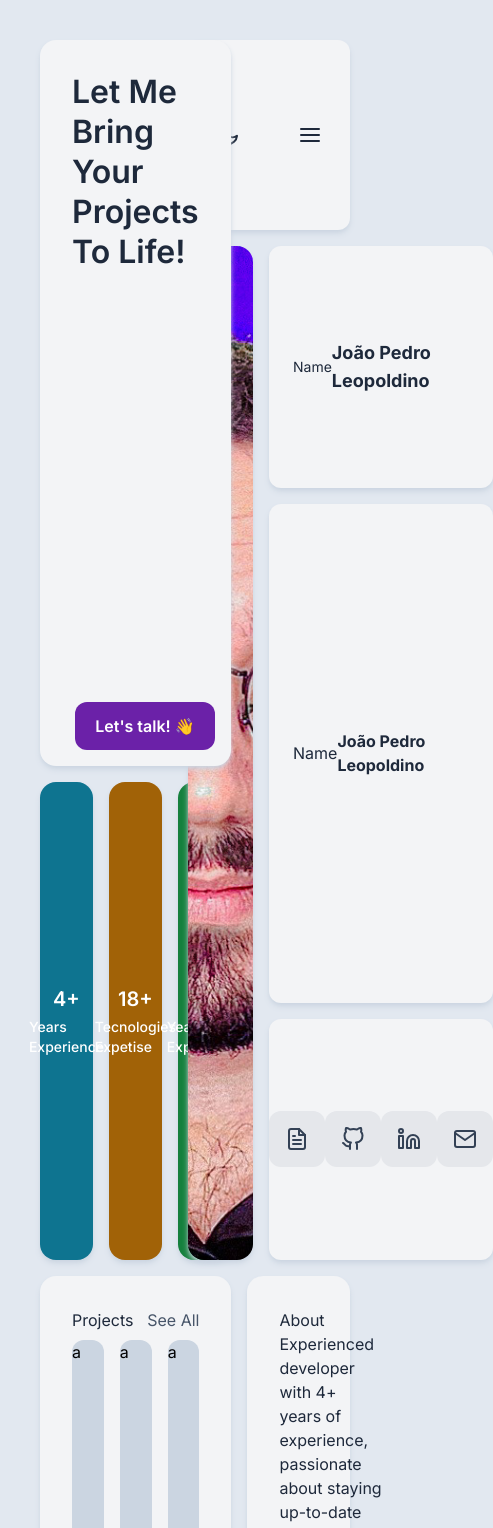
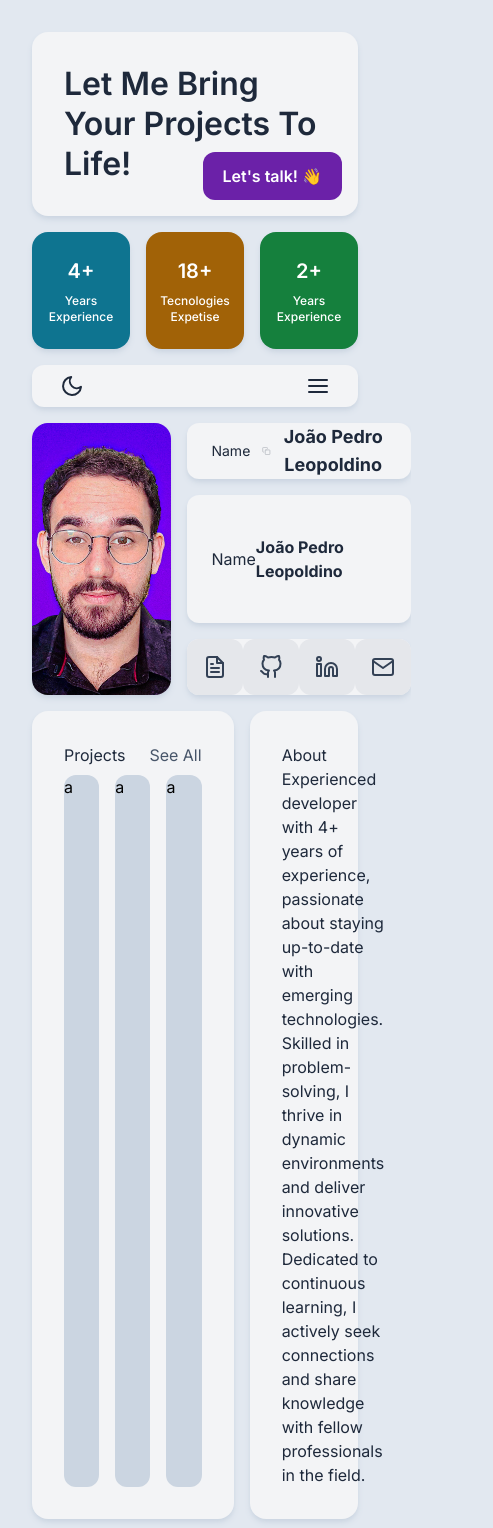
Before and after one commit to JPLeopoldino/portfolio_old, a Next.js app: page / in a window 390 px wide. Shown: the top 1528 px of the page, 493 px wide, since content can reach past the window. Built offline with nearby package versions, Linux system fonts and the light colour scheme.

Commit message:
feat: improve project responsiveness

```diff
--- a/src/app/page.tsx
+++ b/src/app/page.tsx
@@ -1,20 +1,20 @@
-import { About, Hero, Menu, PersonalInfo, Projects, Stats } from "@/components";
+import { About, Hero, Menu, Profile, Projects, Stats } from "@/components";
 
 export default function Home() {
   return (
-    <main className="min-h-screen p-10 select-none grid grid-rows-5 gap-4">
-      <div className="grid grid-cols-11 gap-4 row-span-3">
-        <div className="grid grid-rows-5 gap-4 col-span-5">
+    <main className="min-h-screen p-8 select-none grid gap-4 sm:grid-rows-2 md:grid-rows-5 lg: xl: 2xl:">
+      <div className="grid gap-4 sm:grid-cols-1 md:grid-cols-11 sm:row-span-1 md:row-span-3">
+        <div className="grid gap-4 grid-rows-5 sm:col-span-1 md:col-span-5">
           <Hero />
           <Stats />
         </div>
-        <div className="grid grid-rows-6 gap-4 col-span-6">
+        <div className="grid gap-4 grid-rows-6 sm:col-span-1 md:col-span-6">
           <Menu />
-          <PersonalInfo />
+          <Profile />
         </div>
       </div>
 
-      <div className="grid grid-cols-11 gap-4 row-span-2">
+      <div className="grid grid-cols-11 gap-4 sm:row-span-1 md:row-span-2">
         <Projects />
         <About />
       </div>
--- a/src/components/PersonalInfo/index.tsx
+++ /dev/null
@@ -1,87 +0,0 @@
-"use client";
-
-import {
-  FileIcon,
-  GithubIcon,
-  LinkedinIcon,
-  MailIcon,
-  profileImg,
-} from "@/assets";
-
-export default function PersonalInfo() {
-  const clearSelection = () => {
-    if (window.getSelection) {
-      window.getSelection()?.removeAllRanges();
-    }
-    // else if (document.getSelection()) {
-    //   document.getSelection()?.empty();
-    // }
-  };
-
-  const onCopyName = () => {
-    navigator.clipboard.writeText("João Pedro Leopoldino");
-    // alert('Copied to Clipboard!');
-    setTimeout(clearSelection, 500);
-  };
-
-  return (
-    <div className="grid grid-cols-11 gap-4 row-span-5">
-      {/* <div className="rounded-lg overflow-hidden col-span-4">
-        <Image
-          src={profileImg}
-          alt="Profile Image"
-          className="h-full pointer-events-none"
-        />
-      </div> */}
-      <div className="rounded-2xl bg-[url(/profile-img.jpg)] bg-cover bg-center shadow-md shadow-slate-300 dark:shadow-slate-950/25 col-span-5" />
-
-      <div className="grid grid-rows-4 gap-4 col-span-6">
-        <div className="rounded-xl px-6 flex flex-row items-center justify-between bg-gray-100 dark:bg-slate-800 shadow-md shadow-slate-300 dark:shadow-slate-950/25">
-          <p className="text-sm font-normal text-slate-800 dark:text-white">
-            Name
-          </p>
-          <b
-            className="text-lg font-bold text-slate-800 dark:text-white select-all selection:bg-slate-600 selection:text-white dark:selection:bg-slate-200 dark:selection:text-black cursor-pointer"
-            onClick={onCopyName}
-          >
-            João Pedro Leopoldino
-          </b>
-        </div>
-        <div className="rounded-xl px-6 flex flex-row items-center justify-between bg-gray-100 dark:bg-slate-800 shadow-md shadow-slate-300 dark:shadow-slate-950/25 row-span-2">
-          <p className="text-slate-800 dark:text-white">Name</p>
-          <b className="text-slate-800 dark:text-white">
-            João Pedro Leopoldino
-          </b>
-        </div>
-        <div className="rounded-xl flex flex-row items-center justify-evenly bg-gray-100 dark:bg-slate-800 shadow-md shadow-slate-300 dark:shadow-slate-950/25">
-          <a
-            className="p-4 rounded-xl  bg-gray-200 hover:bg-gray-300 dark:bg-slate-700 dark:hover:bg-slate-600 transition-all cursor-pointer"
-            href="#"
-          >
-            <FileIcon className="text-slate-700 dark:text-white" />
-          </a>
-          <a
-            className="p-4 rounded-xl  bg-gray-200 hover:bg-gray-300 dark:bg-slate-700 dark:hover:bg-slate-600 transition-all cursor-pointer"
-            href="http://github.com/JPLeopoldino"
-            target="_blank"
-          >
-            <GithubIcon className="text-slate-700 dark:text-white" />
-          </a>
-          <a
-            className="p-4 rounded-xl  bg-gray-200 hover:bg-gray-300 dark:bg-slate-700 dark:hover:bg-slate-600 transition-all cursor-pointer"
-            href="https://www.linkedin.com/in/JPLeopoldino"
-            target="_blank"
-          >
-            <LinkedinIcon className="text-slate-700 dark:text-white" />
-          </a>
-          <a
-            className="p-4 rounded-xl  bg-gray-200 hover:bg-gray-300 dark:bg-slate-700 dark:hover:bg-slate-600 transition-all cursor-pointer"
-            href="mailto:leopoldinodev@gmail.com"
-          >
-            <MailIcon className="text-slate-700 dark:text-white" />
-          </a>
-        </div>
-      </div>
-    </div>
-  );
-}
--- /dev/null
+++ b/src/components/Profile/LinksSection/index.tsx
@@ -0,0 +1,48 @@
+import {
+  FileIcon,
+  GithubIcon,
+  LinkedinIcon,
+  MailIcon,
+} from "@/assets";
+
+const LinksList = [
+  {
+    icon: <FileIcon className="text-slate-700 dark:text-white" />,
+    href: "#",
+    target: undefined,
+  },
+  {
+    icon: <GithubIcon className="text-slate-700 dark:text-white" />,
+    href: "http://github.com/JPLeopoldino",
+    target: "_blank",
+  },
+  {
+    icon: <LinkedinIcon className="text-slate-700 dark:text-white" />,
+    href: "https://www.linkedin.com/in/JPLeopoldino",
+    target: "_blank",
+  },
+  {
+    icon: <MailIcon className="text-slate-700 dark:text-white" />,
+    href: "mailto:leopoldinodev@gmail.com",
+    target: undefined,
+  },
+]
+
+export default function LinksSection() {
+  return (
+    <div className="rounded-xl flex flex-row items-center justify-evenly bg-gray-100 dark:bg-slate-800 shadow-md shadow-slate-300 dark:shadow-slate-950/25">
+      {LinksList.map((linkItem, index) => {
+        return (
+          <a
+            key={index.toString()}
+            className="p-4 rounded-xl  bg-gray-200 hover:bg-gray-300 dark:bg-slate-700 dark:hover:bg-slate-600 transition-all cursor-pointer"
+            href={linkItem.href}
+            target={linkItem.target}
+          >
+            {linkItem.icon}
+          </a>
+        );
+      })}
+    </div>
+  );
+}
--- /dev/null
+++ b/src/components/Profile/NameSection/index.tsx
@@ -0,0 +1,33 @@
+"use client";
+
+import { CopyIcon } from "@/assets";
+
+export default function NameSection() {
+  const clearSelection = () => {
+    if (window.getSelection) {
+      window.getSelection()?.removeAllRanges();
+    }
+    // else if (document.getSelection()) {
+    //   document.getSelection()?.empty();
+    // }
+  };
+
+  const onCopyName = () => {
+    navigator.clipboard.writeText("João Pedro Leopoldino");
+    // alert('Copied to Clipboard!');
+    setTimeout(clearSelection, 500);
+  };
+
+  return (
+    <div className="rounded-xl pl-6 pr-3 flex flex-row items-center justify-between bg-gray-100 dark:bg-slate-800 shadow-md shadow-slate-300 dark:shadow-slate-950/25">
+      <p className="text-sm font-normal text-slate-800 dark:text-white">Name</p>
+      <button
+        className="rounded-md px-3 flex flex-row items-center gap-2 text-slate-800 dark:text-white active:opacity-50 transition-all"
+        onClick={onCopyName}
+      >
+        <CopyIcon width={16} height={16} className="opacity-30" />
+        <b className="text-lg font-bold">João Pedro Leopoldino</b>
+      </button>
+    </div>
+  );
+}
--- /dev/null
+++ b/src/components/Profile/index.tsx
@@ -0,0 +1,28 @@
+import LinksSection from "./LinksSection";
+import NameSection from "./NameSection";
+
+export default function Profile() {
+  return (
+    <div className="grid grid-cols-11 gap-4 row-span-5">
+      {/* <div className="rounded-lg overflow-hidden col-span-4">
+        <Image
+          src={profileImg}
+          alt="Profile Image"
+          className="h-full pointer-events-none"
+        />
+      </div> */}
+      <div className="rounded-2xl bg-[url(/profile-img.jpg)] bg-cover bg-center shadow-md shadow-slate-300 dark:shadow-slate-950/25 col-span-5" />
+
+      <div className="grid grid-rows-4 gap-4 col-span-6">
+        <NameSection />
+        <div className="rounded-xl px-6 flex flex-row items-center justify-between bg-gray-100 dark:bg-slate-800 shadow-md shadow-slate-300 dark:shadow-slate-950/25 row-span-2">
+          <p className="text-slate-800 dark:text-white">Name</p>
+          <b className="text-slate-800 dark:text-white">
+            João Pedro Leopoldino
+          </b>
+        </div>
+        <LinksSection />
+      </div>
+    </div>
+  );
+}
--- a/src/components/Stats/index.tsx
+++ b/src/components/Stats/index.tsx
@@ -1,17 +1,17 @@
 export default function Stats() {
   return (
     <div className="grid grid-cols-3 gap-4 row-span-2">
-      <div className="rounded-2xl text-white flex flex-col items-center justify-center bg-cyan-700 shadow-md shadow-slate-300 dark:shadow-slate-950/25">
-        <h3 className="font-semibold text-xl mb-1">4+</h3>
-        <p className="font-medium text-sm">Years Experience</p>
+      <div className="rounded-2xl p-2 text-white flex flex-col items-center justify-center bg-cyan-700 shadow-md shadow-slate-300 dark:shadow-slate-950/25">
+        <h3 className="font-semibold text-xl md:text-5xl mb-2">4+</h3>
+        <p className="font-medium text-xs md:text-sm text-center">Years Experience</p>
       </div>
-      <div className="rounded-2xl text-white flex flex-col items-center justify-center bg-yellow-700 shadow-md shadow-slate-300 dark:shadow-slate-950/25">
-        <h3 className="font-semibold text-xl mb-1">18+</h3>
-        <p className="font-medium text-sm">Tecnologies Expetise</p>
+      <div className="rounded-2xl p-2 text-white flex flex-col items-center justify-center bg-yellow-700 shadow-md shadow-slate-300 dark:shadow-slate-950/25">
+        <h3 className="font-semibold text-xl md:text-5xl mb-2">18+</h3>
+        <p className="font-medium text-xs md:text-sm text-center">Tecnologies Expetise</p>
       </div>
-      <div className="rounded-2xl text-white flex flex-col items-center justify-center bg-green-700 shadow-md shadow-slate-300 dark:shadow-slate-950/25">
-        <h3 className="font-semibold text-xl mb-1">2+</h3>
-        <p className="font-medium text-sm">Years Experience</p>
+      <div className="rounded-2xl p-2 text-white flex flex-col items-center justify-center bg-green-700 shadow-md shadow-slate-300 dark:shadow-slate-950/25">
+        <h3 className="font-semibold text-xl md:text-5xl mb-2">2+</h3>
+        <p className="font-medium text-xs md:text-sm text-center">Years Experience</p>
       </div>
     </div>
   );
--- a/src/components/index.tsx
+++ b/src/components/index.tsx
@@ -1,6 +1,6 @@
 export { default as About } from "./About";
 export { default as Hero } from "./Hero";
 export { default as Menu } from "./Menu";
-export { default as PersonalInfo } from "./PersonalInfo";
+export { default as Profile } from "./Profile";
 export { default as Projects } from "./Projects";
 export { default as Stats } from "./Stats";
```
